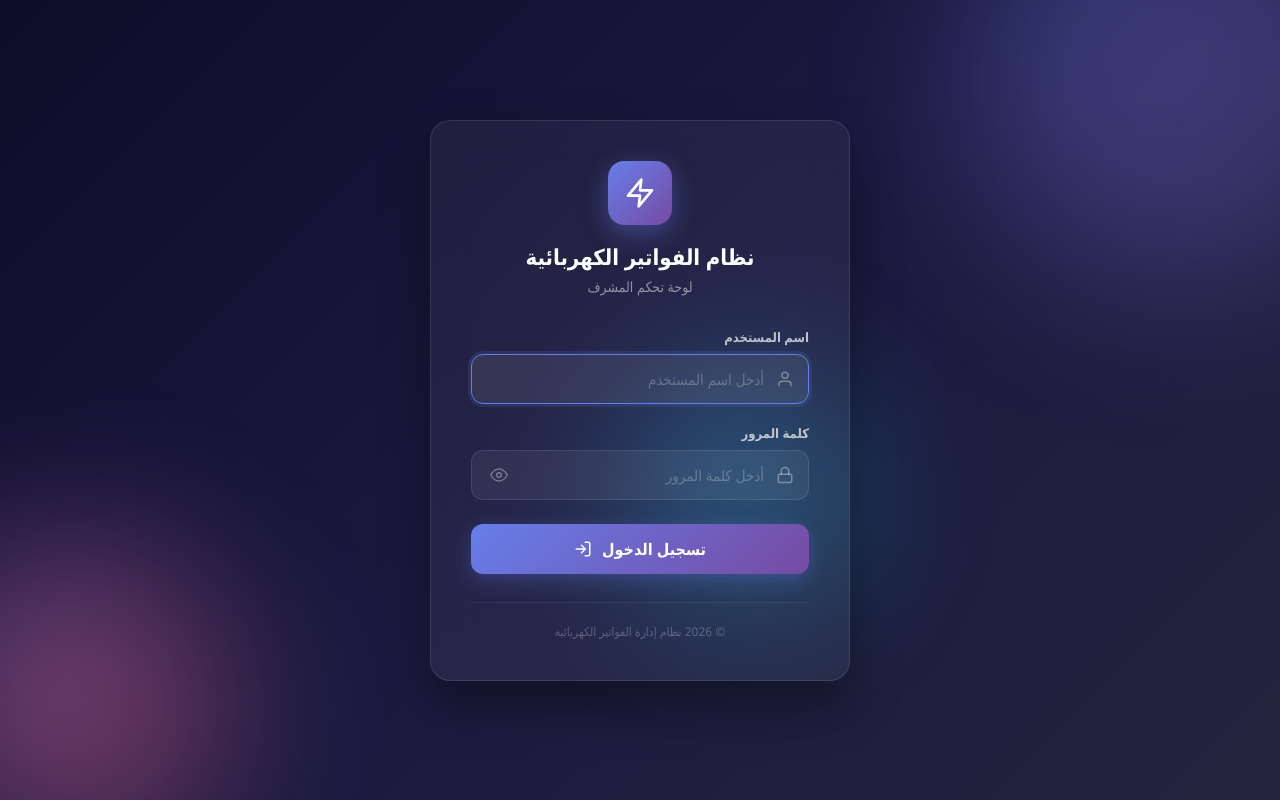
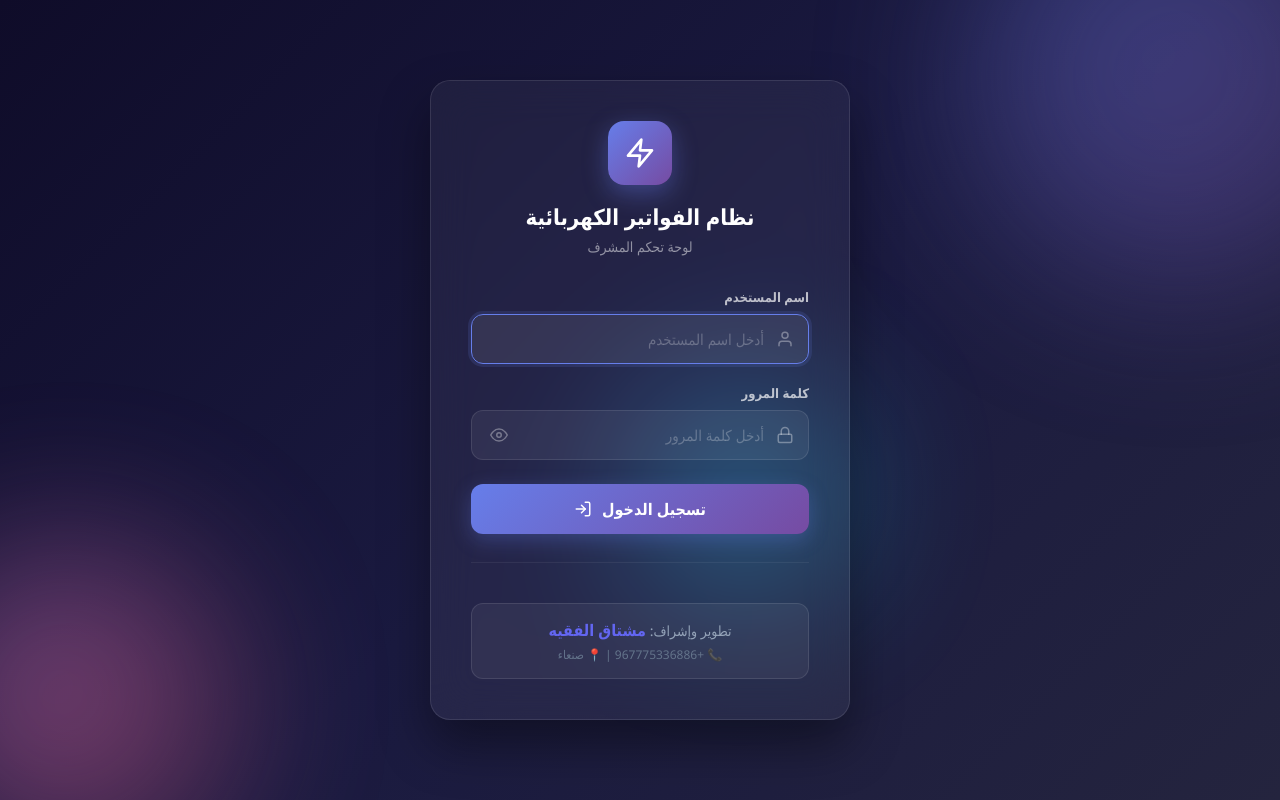
Before and after one commit to mshtaqalfqyt840-ai/ElectricityBillingSystem, a React (Vite) app in the folder admin-dashboard/: page /login in a window 1280 px wide. Built offline with nearby package versions, Linux system fonts and the light colour scheme; no server answers.

Commit message:
feat: Add developer signature to login and dashboard

```diff
--- a/admin-dashboard/src/pages/DashboardPage.jsx
+++ b/admin-dashboard/src/pages/DashboardPage.jsx
@@ -466,6 +466,12 @@ export default function DashboardPage() {
           <button onClick={handleLogout} className="logout-button">
             🚪 تسجيل الخروج
           </button>
+
+          <div className="developer-badge" style={{ marginTop: '20px', padding: '12px', background: 'rgba(255,255,255,0.03)', borderRadius: '12px', border: '1px solid rgba(255,255,255,0.05)', textAlign: 'center' }}>
+            <span style={{ display: 'block', fontSize: '13px', color: 'var(--text-secondary)', marginBottom: '4px' }}>تطوير: <strong style={{ color: 'var(--primary)' }}>مشتاق الفقيه</strong></span>
+            <span style={{ display: 'block', fontSize: '11px', color: 'var(--text-muted)' }} dir="ltr">+967 775 336 886</span>
+            <span style={{ display: 'block', fontSize: '11px', color: 'var(--text-muted)' }}>صنعاء</span>
+          </div>
         </div>
       </aside>
 
--- a/admin-dashboard/src/pages/LoginPage.jsx
+++ b/admin-dashboard/src/pages/LoginPage.jsx
@@ -140,7 +140,10 @@ export default function LoginPage() {
         </form>
 
         <div className="login-footer">
-          <p>© 2026 نظام إدارة الفواتير الكهربائية</p>
+          <div className="developer-badge" style={{ marginTop: '20px', padding: '15px', background: 'rgba(255,255,255,0.05)', borderRadius: '12px', border: '1px solid rgba(255,255,255,0.1)', textAlign: 'center' }}>
+            <span style={{ display: 'block', fontSize: '14px', color: 'var(--text-secondary)', marginBottom: '5px' }}>تطوير وإشراف: <strong style={{ color: 'var(--primary)', fontSize: '16px' }}>مشتاق الفقيه</strong></span>
+            <span style={{ display: 'block', fontSize: '12px', color: 'var(--text-muted)' }}>📞 +967775336886 | 📍 صنعاء</span>
+          </div>
         </div>
       </div>
     </div>
```
